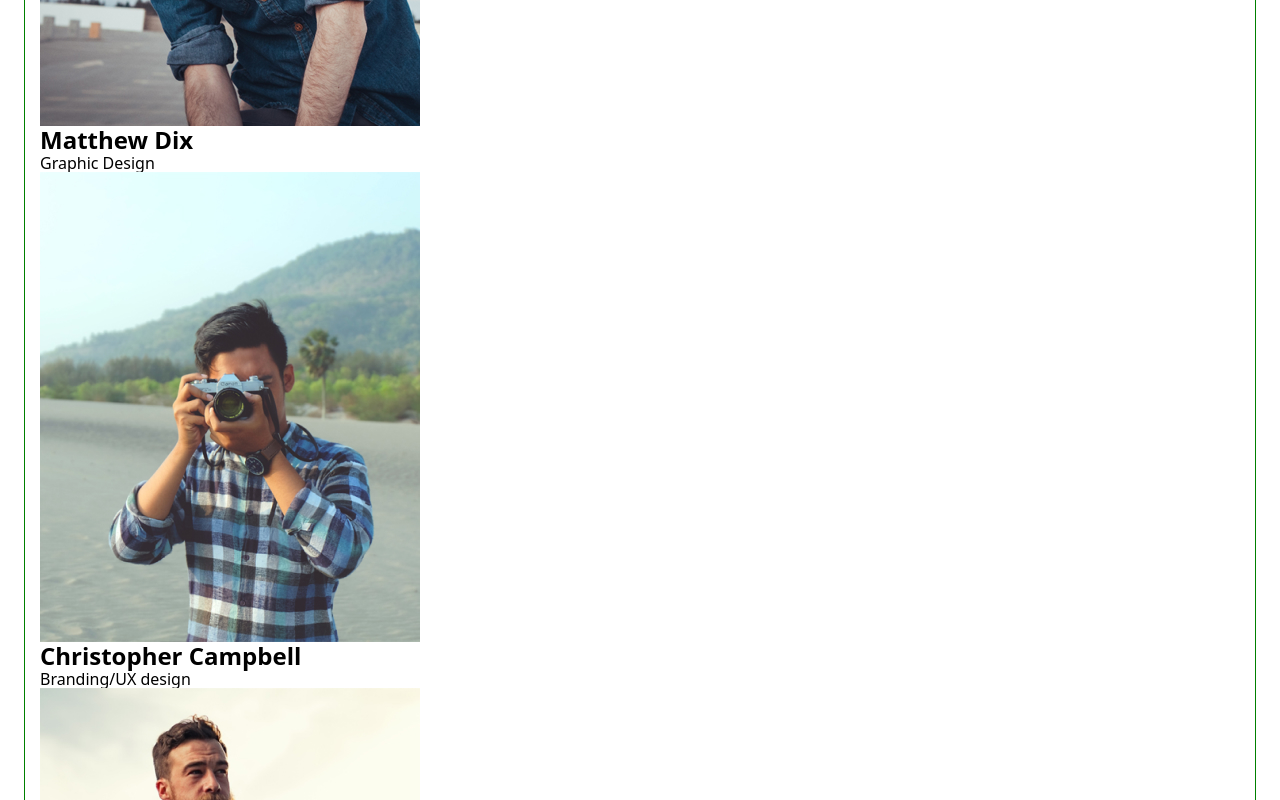
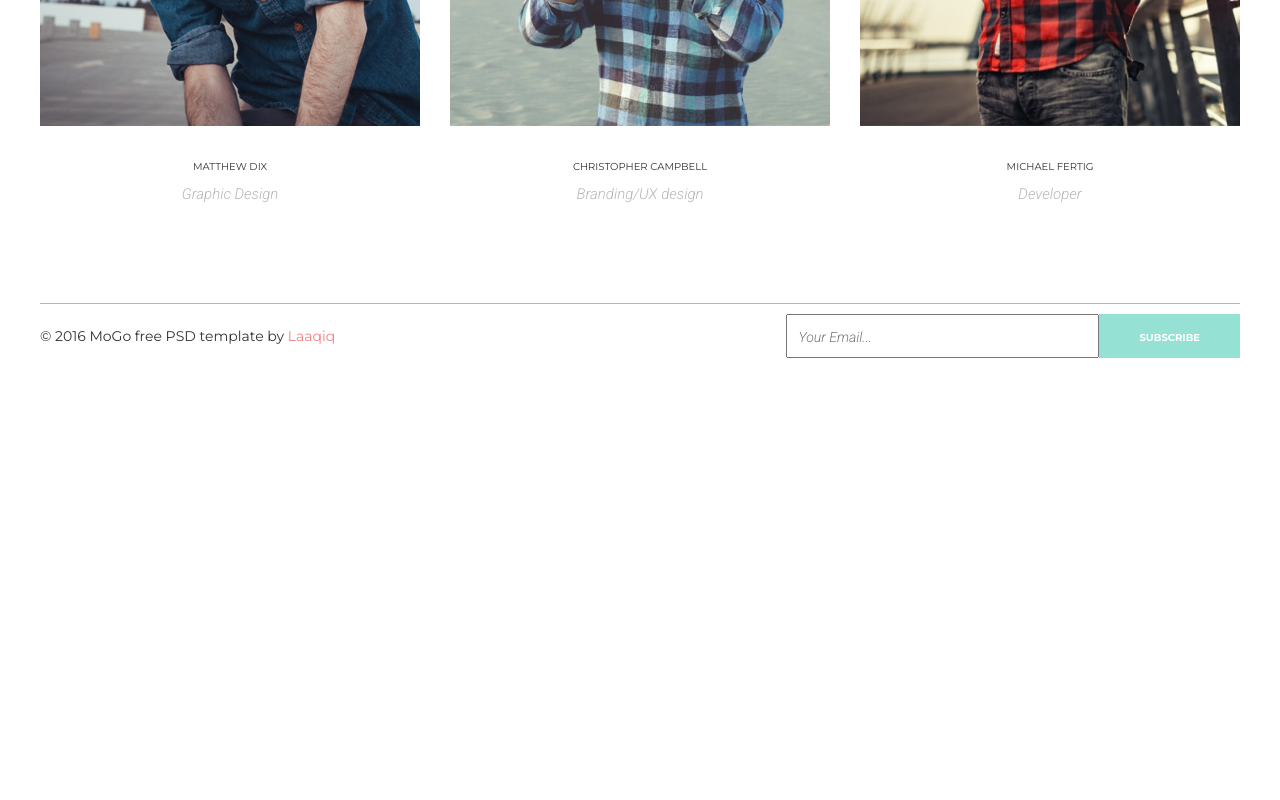
Before and after one commit to Horbunov-Yurii/MoGoGo, a plain HTML site: page index.html in a window 1280 px wide. Shown: the part 1300-2100 px from the top of the page. After the commit the page ends 1678 px from the top, so only its background shows below. Drawn offline with nearby package versions, Linux system fonts and the light colour scheme.

Commit message:
flex-box full

```diff
--- a/css/style.css
+++ b/css/style.css
@@ -12,7 +12,11 @@ img {
   display: block;
 }
 
-h1, h2, h3, h4, p {
+h1,
+h2,
+h3,
+h4,
+p {
   margin: 0;
   padding: 0;
 }
@@ -23,7 +27,7 @@ h1, h2, h3, h4, p {
   margin-right: auto;
   padding-left: 15px;
   padding-right: 15px;
-  outline: 1px solid green;
+
 }
 
 .header {
@@ -57,7 +61,11 @@ font-size: 14px;
   font-weight: 400;
   line-height: normal;
 }
-
+.header-link:hover,
+.header-link:focus{
+  color: #F38181;
+  font-weight: 700;
+}
 .hero {
   padding-top: 80px;
   padding-bottom: 80px;
@@ -120,7 +128,6 @@ font-weight: 400;
   line-height: normal;
   font-variant: small-caps;
   margin-bottom: 20px;
-margin-left: 20px;
 }
 
 .benefits-text {
@@ -166,3 +173,94 @@ font-size: 15px;
   font-weight: 400;
   line-height: normal;
 }
+
+.team {
+  padding-bottom: 80px;
+}
+
+.team-list {
+  display: flex;
+  gap: 30px;
+}
+
+.team-title {
+  color: #333;
+  text-align: center;
+  font-family: "Montserrat";
+  font-size: 14px;
+  font-weight: 400;
+  line-height: normal;
+  font-variant: all-small-caps;
+  margin-top: 30px;
+}
+
+.team-desk {
+  color: #B6B6B6;
+  text-align: center;
+  font-family: "Roboto";
+  font-size: 15px;
+  font-style: italic;
+  font-weight: 300;
+  line-height: normal;
+  margin-top: 11px;
+}
+
+.footer {
+  padding-top: 20px;
+  padding-bottom: 20px;
+}
+
+.footer-line {
+  width: 1200px;
+  height: 1px;
+  background: #B6B6B6;
+  margin-bottom: 10px;
+}
+
+.footer-box {
+  display: flex;
+  align-items: center;
+  justify-content: space-between;
+}
+
+.footer-text {
+  color: #333;
+  font-family: "Montserrat";
+  font-size: 14px;
+  font-weight: 400;
+  line-height: normal;
+}
+
+.footer-color {
+  color: #F38181;
+}
+.form{
+  display: flex;
+}
+.form-input {
+  display: block;
+  color: #B6B6B6;
+  font-family: "Roboto";
+  font-size: 14px;
+  font-style: italic;
+  font-weight: 300;
+  line-height: normal;
+  padding-top: 12px;
+  padding-bottom: 11px;
+  padding-left: 10px;
+  padding-right: 146px;
+}
+
+.form-btn {
+  display: block;
+  background: #95E1D3;
+  color: #FFF;
+  text-align: center;
+  font-family: "Montserrat";
+  font-size: 14px;
+  font-weight: 700;
+  line-height: normal;
+  font-variant: all-small-caps;
+  padding: 11px 38px;
+  border-color: transparent;
+}
--- a/index.html
+++ b/index.html
@@ -163,6 +163,8 @@
     </main>
     <footer class="footer">
       <div class="container">
+        <div class="footer-line"></div>
+        <div class="footer-box">
         <p class="footer-text">
           &#169; 2016 MoGo free PSD template by
           <span class="footer-color">Laaqiq</span>
@@ -172,6 +174,7 @@
           <button type="submit" class="form-btn">Subscribe</button>
         </form>
       </div>
+      </div>
     </footer>
   </body>
 </html>
```
Lines whose indentation alone changed are shown as unchanged.
